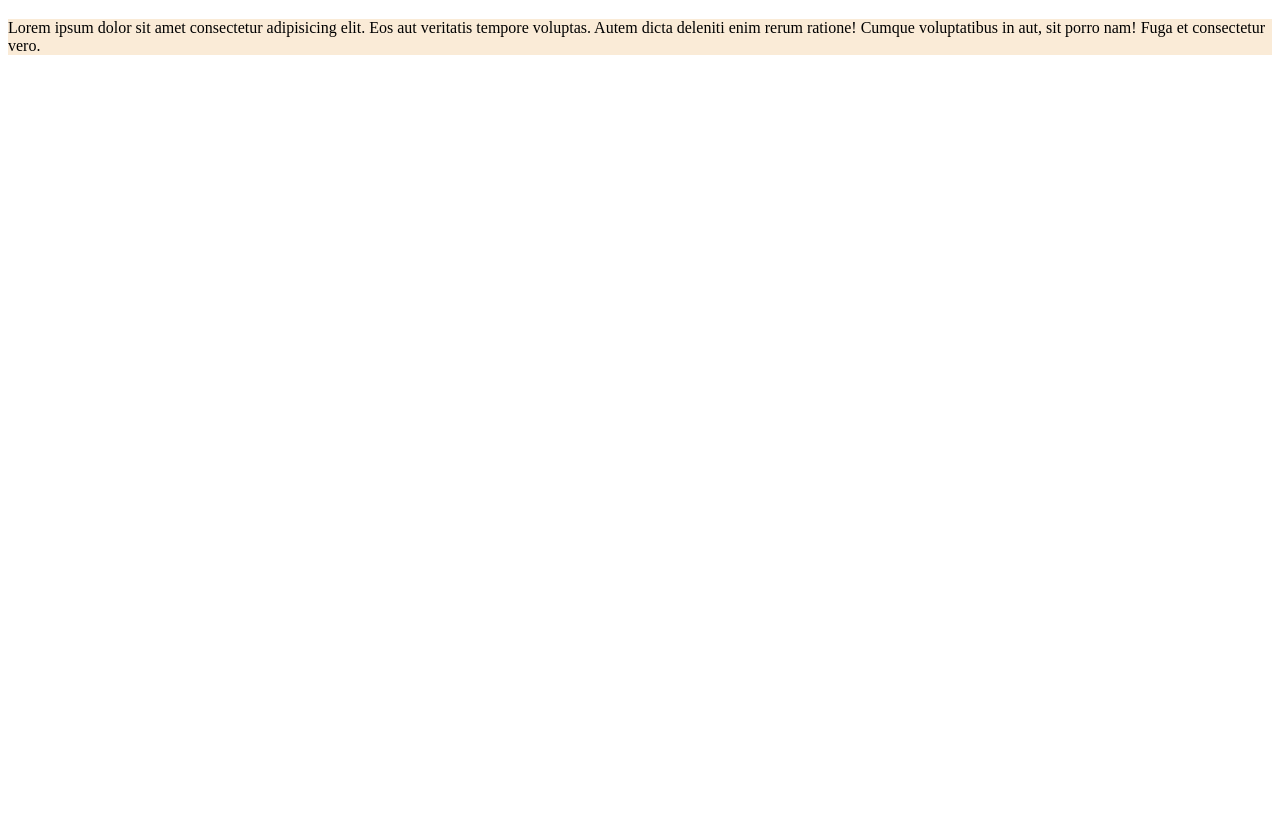
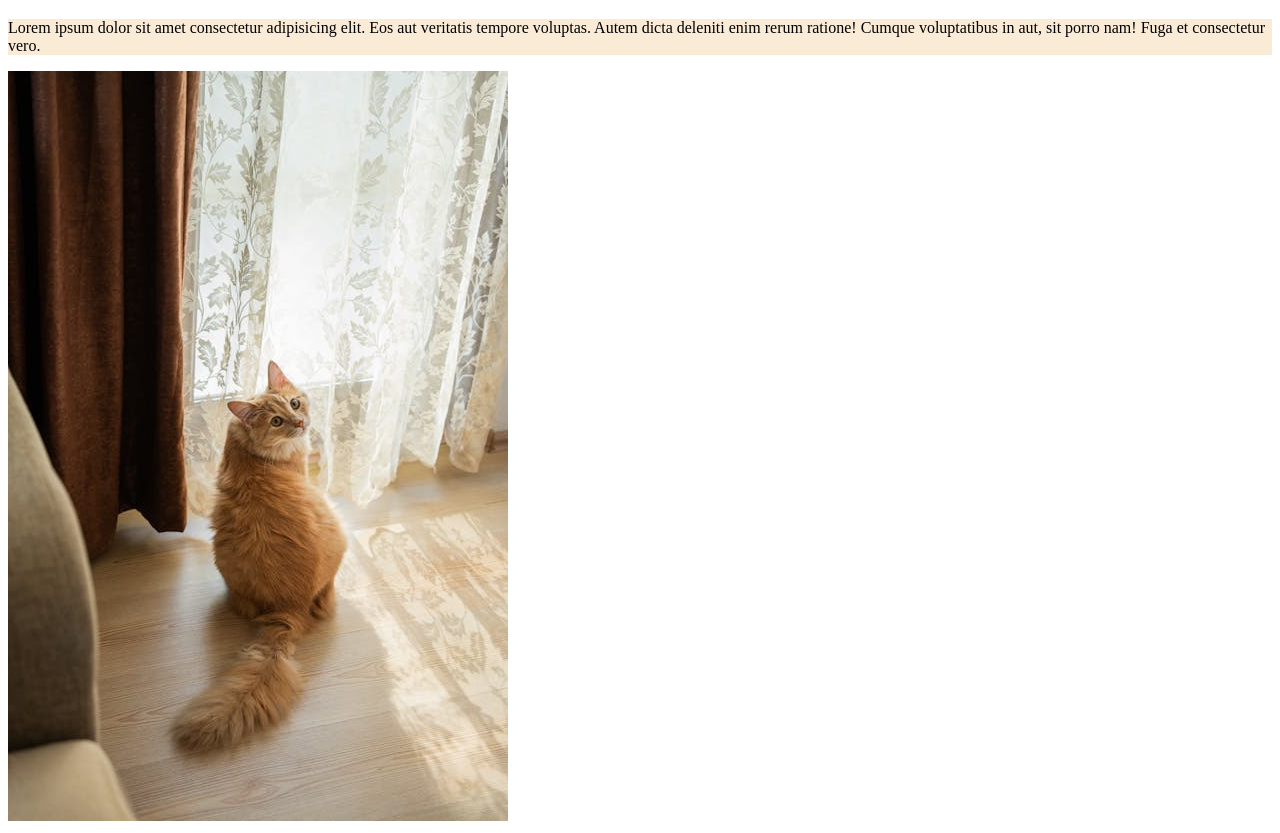
Before and after one commit to Alice-Zheng03/sito-1, a plain HTML site: page index.html in a window 1280 px wide. Shown: the part 61-894 px from the top of the page. Before the commit the page ends 800 px from the top, so only its background shows below. Drawn offline with Linux system fonts and the light colour scheme.

Commit message:
aggiunta-foto

```diff
--- a/index.html
+++ b/index.html
@@ -9,5 +9,6 @@
 <body>
     <h1>Titolo</h1>
     <p>Lorem ipsum dolor sit amet consectetur adipisicing elit. Eos aut veritatis tempore voluptas. Autem dicta deleniti enim rerum ratione! Cumque voluptatibus in aut, sit porro nam! Fuga et consectetur vero.</p>
+    <img src="images/pexels-photo-30389456.jpeg" alt="foto">
 </body>
 </html>
```
